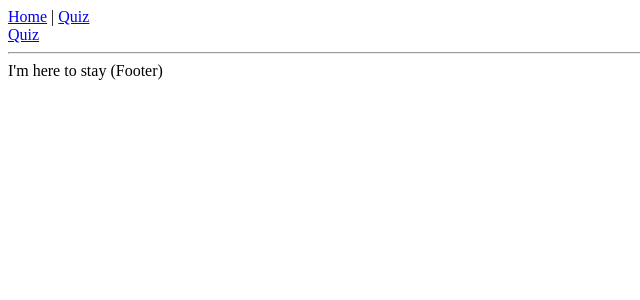
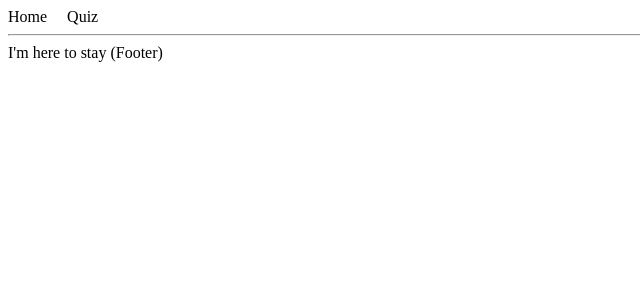
Before and after one commit to EECS/trivia-app, a Next.js app: page / in a window 1280 px wide. Shown: the top 300 px of the page, without its empty margins (0-640 px from the left). Built offline with nearby package versions, Linux system fonts and the light colour scheme.

Commit message:
Create and consume Header component

```diff
--- a/components/Header/index.tsx
+++ b/components/Header/index.tsx
@@ -1,25 +1,29 @@
 import React from "react";
-// import ReactDOM from "react-dom"
 import Link from "next/link";
-import Header from "../components/Header";
+import { LinkItem } from './styles';
 
-// @TODO define prop types
+type HeaderItem = {
+    label: string;
+    href: string;
+}
+
 type Props = {
-    // items: array;
+    items: Array<HeaderItem>
 };
 
-const Header = ({ items }) => {
-  const foo = 'bar';
+const Header = ({ items }: Props) => {
     return (
+        <header>
             <nav>
                 {items.map((item) => {
                     return (
                         <Link href={item.href}>
-                        <a>{item.label}</a>
+                            <LinkItem>{item.label}</LinkItem>
                         </Link>
                     )
                 })}
             </nav>
+        </header>
     )
 };
 
--- a/components/Header/styles.js
+++ b/components/Header/styles.js
@@ -0,0 +1,6 @@
+import styled from 'styled-components';
+
+export const LinkItem = styled.a`
+    border: blue;
+    margin-right: 20px;
+`;
--- /dev/null
+++ b/components/Layout/constants.js
@@ -0,0 +1 @@
+export const HEADER_ITEMS = [{ href: '/', label: 'Home'}, { href: '/about', label: 'Quiz'}];
--- a/components/Layout/index.tsx
+++ b/components/Layout/index.tsx
@@ -1,7 +1,7 @@
 import React, { ReactNode } from "react";
-import Link from "next/link";
 import Head from "next/head";
-import App from "../Quiz"
+import Header from '../Header';
+import { HEADER_ITEMS } from './constants';
 
 type Props = {
   children?: ReactNode;
@@ -15,17 +15,7 @@
       <meta charSet="utf-8" />
       <meta name="viewport" content="initial-scale=1.0, width=device-width" />
     </Head>
-    <header>
-      <nav>
-        <Link href="/">
-          <a>Home</a>
-        </Link>{" "}
-        |{" "}
-        <Link href="/about">
-          <a>Quiz</a>
-        </Link>{" "}
-      </nav>
-    </header>
+    <Header items={HEADER_ITEMS} />
     {children}
     <footer>
       <hr />
--- a/package.json
+++ b/package.json
@@ -11,7 +11,8 @@
     "axios": "^0.19.2",
     "next": "latest",
     "react": "^16.12.0",
-    "react-dom": "^16.12.0"
+    "react-dom": "^16.12.0",
+    "styled-components": "^5.1.1"
   },
   "devDependencies": {
     "@types/node": "^12.12.21",
--- a/pages/index.tsx
+++ b/pages/index.tsx
@@ -1,14 +1,9 @@
 import React from "react";
 // import ReactDOM from "react-dom"
-import Link from "next/link";
 import Layout from "../components/Layout";
-import Header from "../components/Header";
 
 const IndexPage = () => (
   <Layout title="Home | Trivia App">
-    <Link href="/about">
-      <a>Quiz</a>
-    </Link>
 
   </Layout>
 );
```
Also changed, not shown: pages/about.tsx (deleted, +0 -19 lines), pages/quiz.tsx (added, +13 -0 lines), 1 other file (tests, documents, lock files or other folders). Lines whose indentation alone changed are shown as unchanged.
